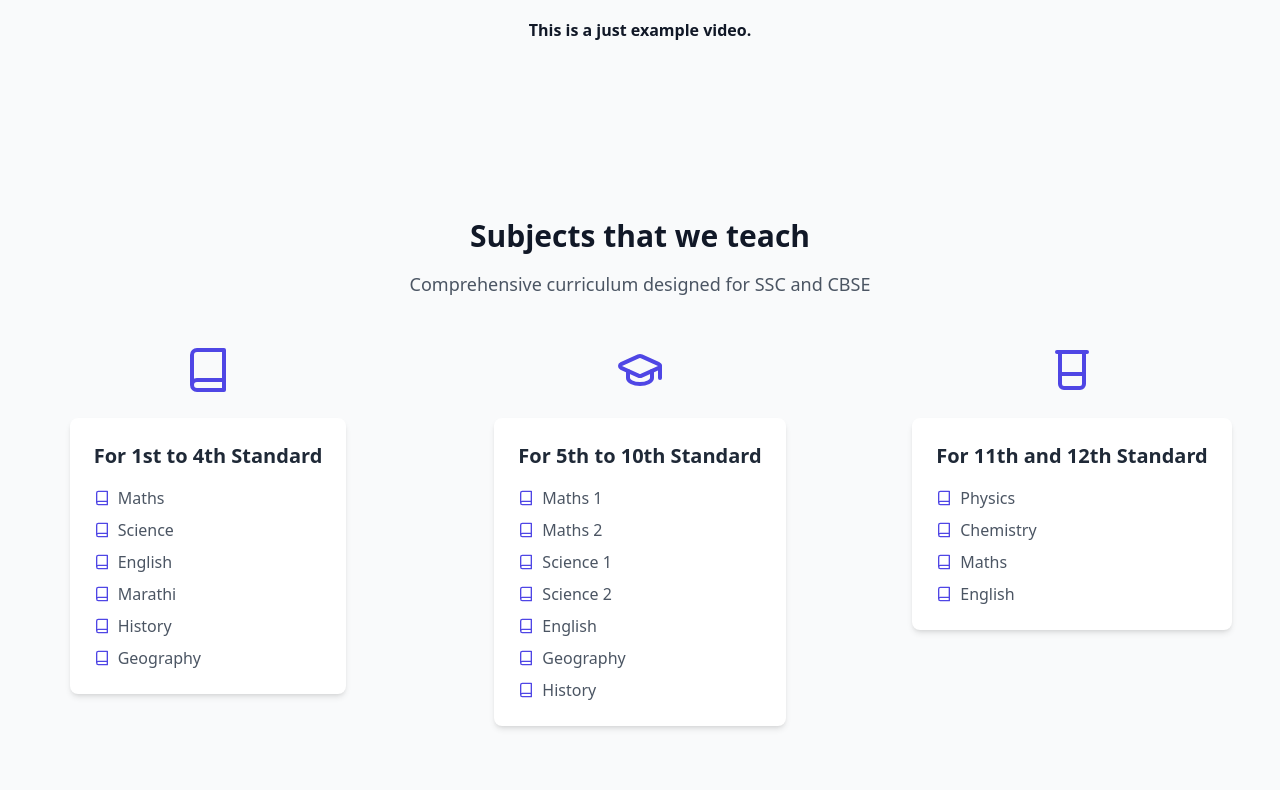
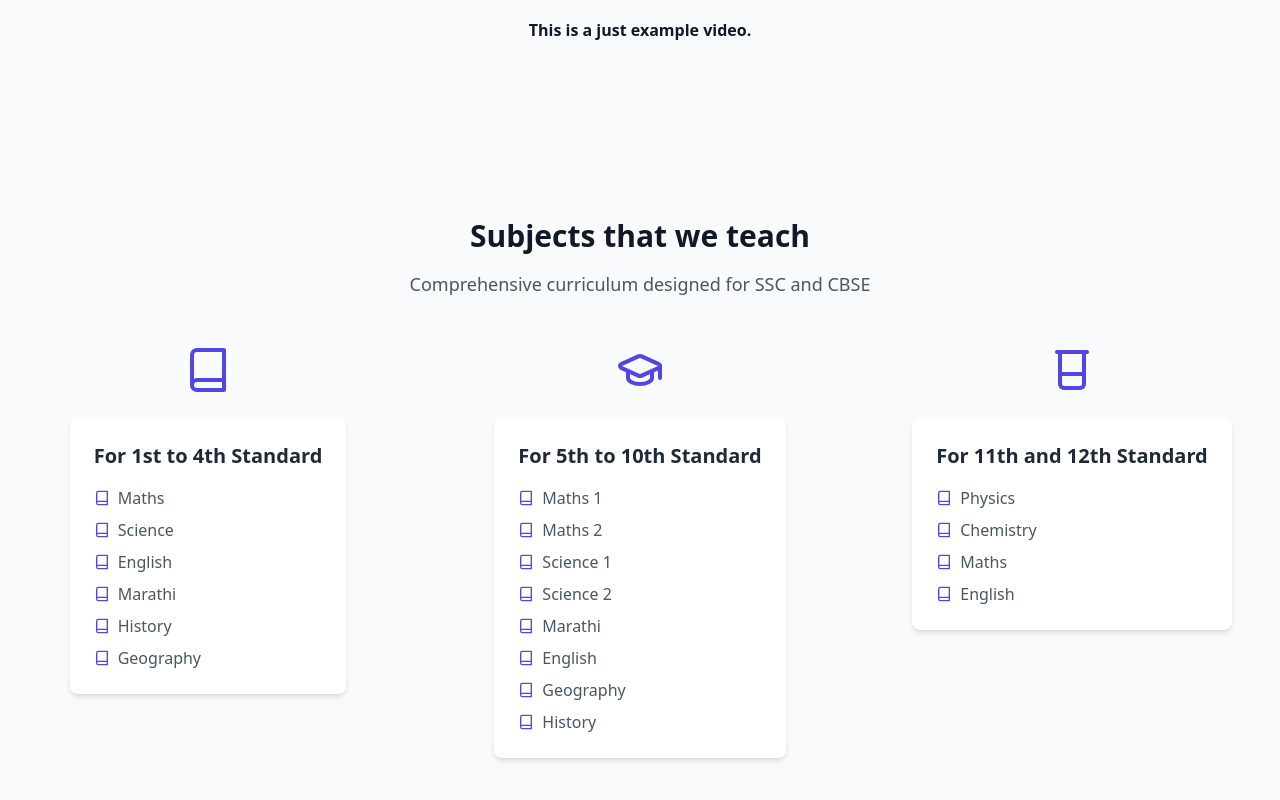
Before and after one commit to mute-x-satcher/genzclass, a React (Vite) app: page / in a window 1280 px wide. Shown: the part 1620-2420 px from the top of the page. Built offline with nearby package versions, Linux system fonts and the light colour scheme; grey boxes are pictures that could not be loaded.

Commit message:
Update Subjects.tsx

```diff
--- a/src/components/Subjects.tsx
+++ b/src/components/Subjects.tsx
@@ -25,7 +25,7 @@ const Subjects = () => {
     {
       title: "For 5th to 10th Standard",
       icon: <GraduationCap className="w-12 h-12 text-indigo-600" />,
-      subjects: ["Maths 1", "Maths 2", "Science 1", "Science 2", "English", "Geography", "History"]
+      subjects: ["Maths 1", "Maths 2", "Science 1", "Science 2", "Marathi", "English", "Geography", "History"]
     },
     {
       title: "For 11th and 12th Standard",
```
